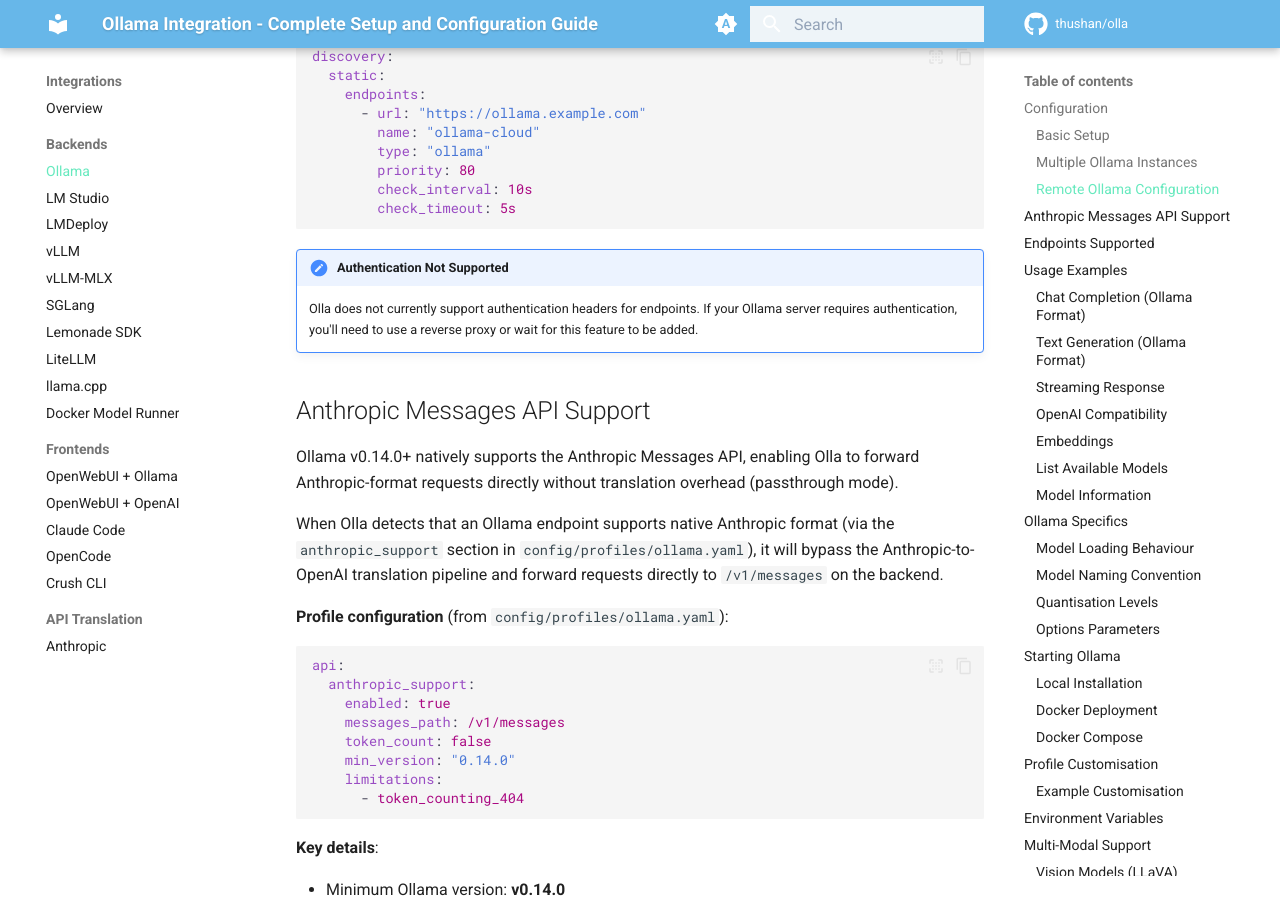
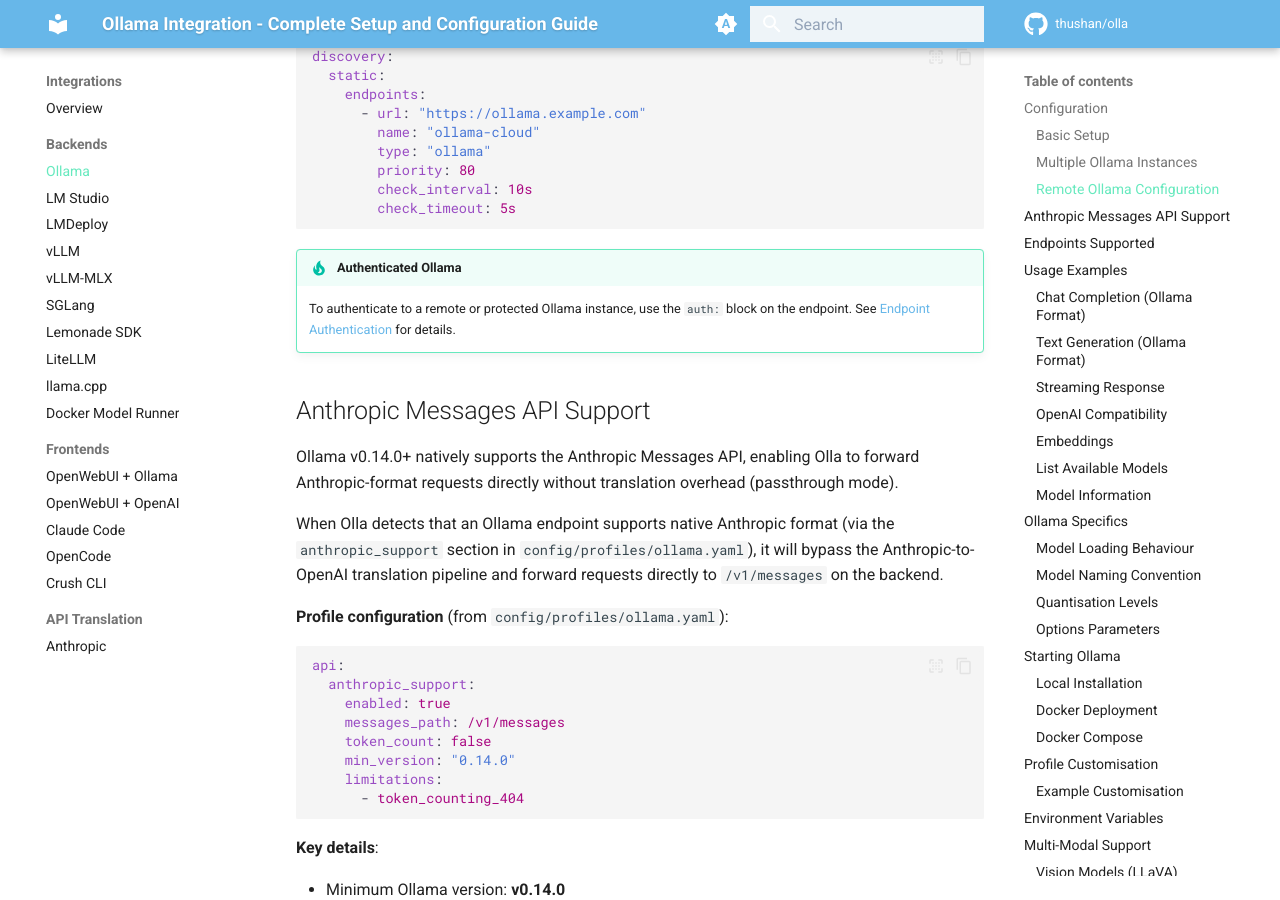
Before and after one commit to leo-3889/olla, an MkDocs documentation site: the page built from docs/content/integrations/backend/ollama.md, in a window 1280 px wide and 900 px high, scrolled down 2003 px. Built offline with MkDocs 1.6.1 and Material for MkDocs 9.7.7, drawn with Linux system fonts in a browser that asks for light colours; comment, search, counter and statistics services are not loaded.

Commit message:
link auth docs from backend overview

````diff
--- a/docs/content/integrations/backend/ollama.md
+++ b/docs/content/integrations/backend/ollama.md
@@ -137,8 +137,9 @@
         check_timeout: 5s
 ```
 
-!!! note "Authentication Not Supported"
-    Olla does not currently support authentication headers for endpoints. If your Ollama server requires authentication, you'll need to use a reverse proxy or wait for this feature to be added.
+!!! tip "Authenticated Ollama"
+    To authenticate to a remote or protected Ollama instance, use the `auth:` block on the endpoint.
+    See [Endpoint Authentication](../../configuration/endpoint-auth.md) for details.
 
 ## Anthropic Messages API Support
 
--- a/docs/mkdocs.yml
+++ b/docs/mkdocs.yml
@@ -143,6 +143,8 @@
           - Provider Metrics: concepts/provider-metrics.md
   - Configuration:
       - Overview: configuration/overview.md
+      - Endpoint Auth: configuration/endpoint-auth.md
+      - Remote Backends (Experimental): configuration/endpoint-auth-remote.md
       - Filters: configuration/filters.md
       - Reference: configuration/reference.md
       - Examples: configuration/examples.md
````
Also changed, not shown: docs/content/configuration/overview.md (+1 -0 lines).
